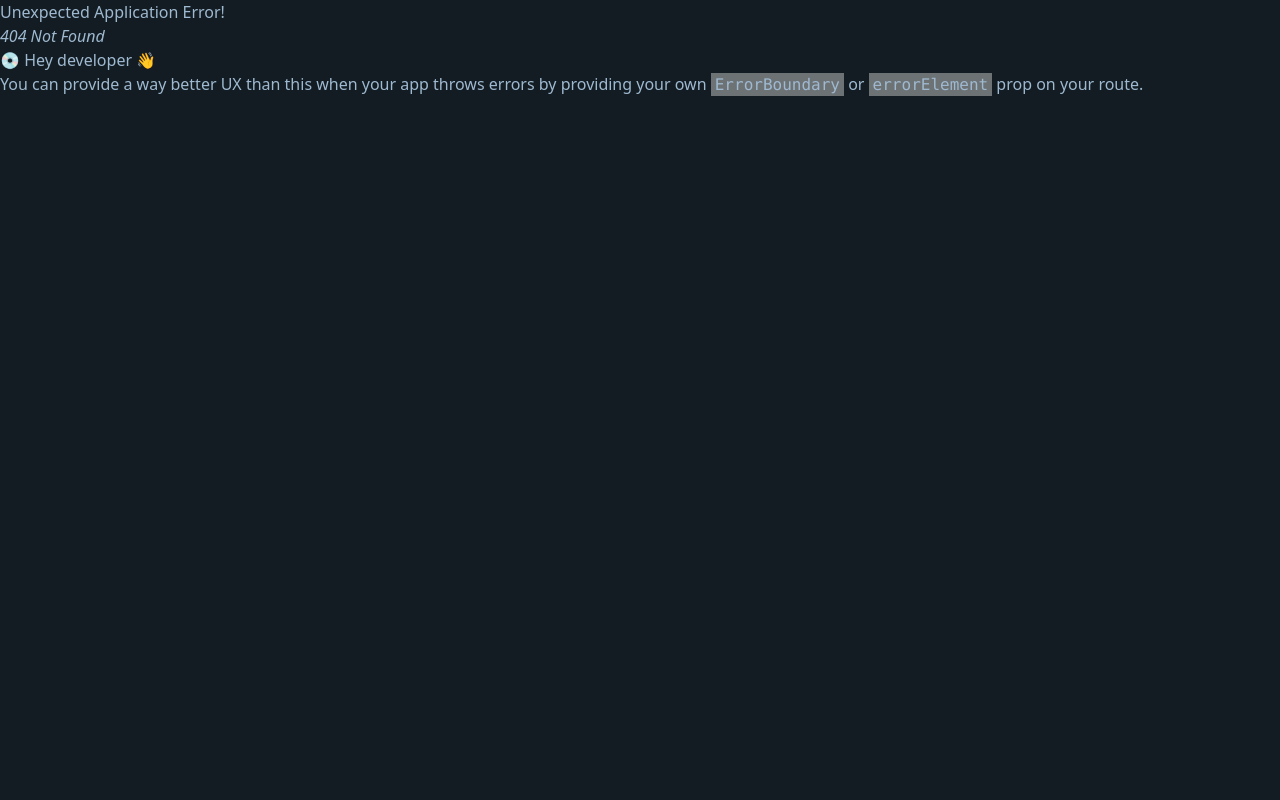
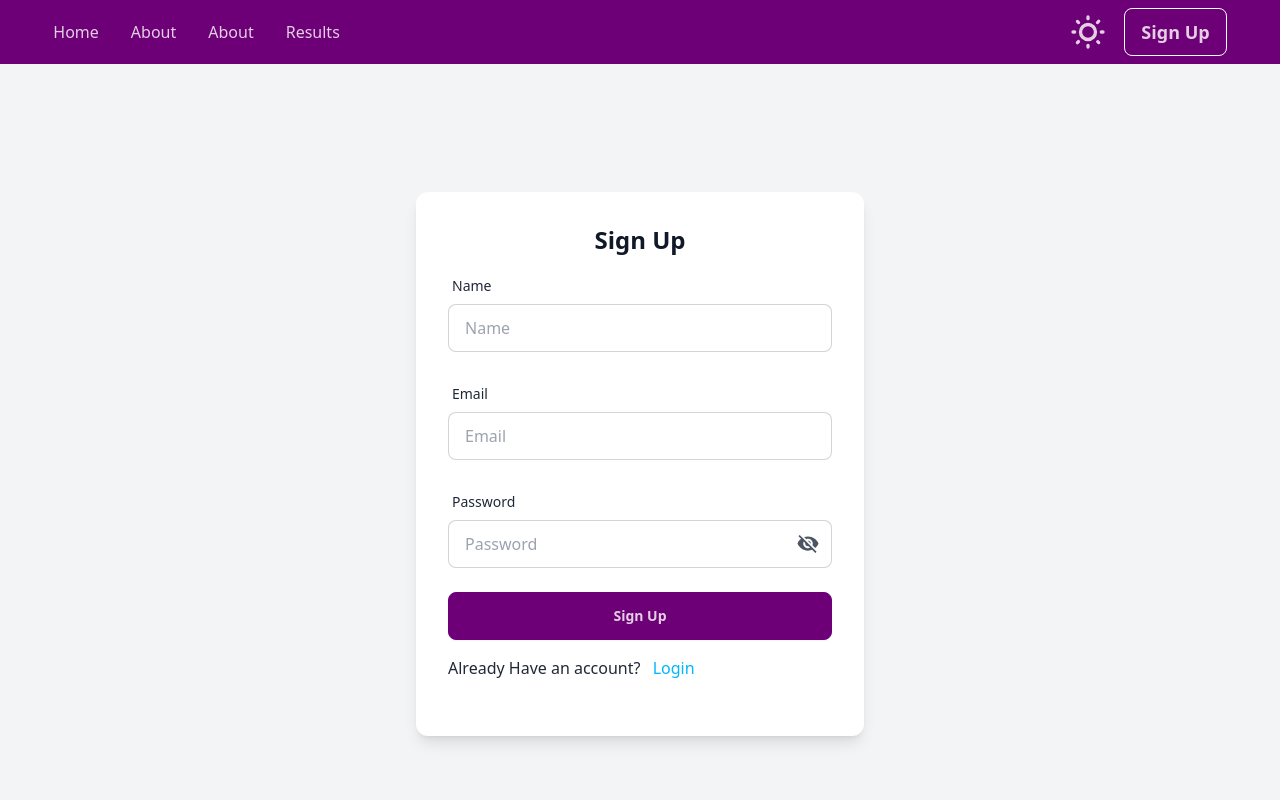
Before and after one commit to misbahulhoq/arbanpublicschool, a React (Vite) app: page /signup in a window 1280 px wide. Before the commit this address had no page. Shown: the top 800 px of the page. Built offline with nearby package versions, Linux system fonts and the light colour scheme.

Commit message:
created signup form

```diff
--- a/index.html
+++ b/index.html
@@ -4,7 +4,7 @@
     <meta charset="UTF-8" />
     <link rel="icon" type="image/svg+xml" href="/vite.svg" />
     <meta name="viewport" content="width=device-width, initial-scale=1.0" />
-    <title>Vite + React</title>
+    <title>Arban Public School</title>
   </head>
   <body>
     <div id="root"></div>
--- /dev/null
+++ b/src/components/LogIn.jsx
@@ -0,0 +1,5 @@
+const LogIn = () => {
+  return <div>LogIn</div>;
+};
+
+export default LogIn;
--- /dev/null
+++ b/src/components/SignUp.jsx
@@ -0,0 +1,155 @@
+import { createUserWithEmailAndPassword } from "firebase/auth";
+import { useState } from "react";
+import { IoMdEye, IoMdEyeOff } from "react-icons/io";
+import auth from "../../utils/firebase";
+import { Link } from "react-router-dom";
+
+const SignUp = () => {
+  const [passwordVisible, setPasswordVisible] = useState(false);
+
+  const [isSigningUp, setIsSigningUp] = useState(false);
+
+  const [successMessage, setSuccessMessage] = useState(null);
+
+  const [errorMessage, setErrorMessage] = useState(null);
+
+  const togglePasswordVisibility = () => {
+    setPasswordVisible(!passwordVisible);
+  };
+
+  const handleSubmit = (e) => {
+    e.preventDefault();
+    const name = e.target.name.value;
+    const email = e.target.email.value;
+    const password = e.target.password.value;
+    setErrorMessage("");
+    setSuccessMessage("");
+
+    if (password.length < 6) {
+      setErrorMessage("Password should be at least 6 characters long");
+      return;
+    } else if (!/^[a-zA-ZÀ-ÿ' -]+$/.test(name)) {
+      setErrorMessage("Please Provide valid name format");
+      return;
+    } else {
+      setIsSigningUp(true);
+      console.log(email, password);
+      createUserWithEmailAndPassword(auth, email, password)
+        .then((data) => {
+          setIsSigningUp(false);
+          console.log(data.user);
+          data.user.displayName = name;
+          setSuccessMessage("SignUp Successfull");
+        })
+        .catch((error) => {
+          setIsSigningUp(false);
+          setErrorMessage(error.message);
+          console.log(error);
+        });
+    }
+  };
+
+  return (
+    <div className="flex items-center justify-center bg-gray-100 lg:min-h-screen">
+      <div className="w-full max-w-md space-y-3 rounded-xl bg-white p-8 shadow-lg">
+        <h1 className="text-center text-2xl font-bold text-gray-900">
+          Sign Up
+        </h1>
+        <form className="space-y-6" onSubmit={handleSubmit}>
+          <div className="form-control">
+            <label className="label">
+              <span className="label-text">Name</span>
+            </label>
+            <input
+              type="text"
+              placeholder="Name"
+              name="name"
+              className="input input-bordered w-full"
+              required
+            />
+          </div>
+
+          <div className="form-control">
+            <label className="label">
+              <span className="label-text">Email</span>
+            </label>
+            <input
+              type="email"
+              placeholder="Email"
+              name="email"
+              className="input input-bordered w-full"
+              required
+            />
+          </div>
+
+          <div className="form-control">
+            <label className="label">
+              <span className="label-text">Password</span>
+            </label>
+            <div className="relative">
+              <input
+                type={passwordVisible ? "text" : "password"}
+                placeholder="Password"
+                name="password"
+                className="input input-bordered w-full pr-10"
+                required
+              />
+              <button
+                type="button"
+                className="absolute inset-y-0 right-0 flex items-center px-3 text-2xl text-gray-600"
+                onClick={togglePasswordVisibility}
+              >
+                {!passwordVisible ? (
+                  // <svg
+                  //   xmlns="http://www.w3.org/2000/svg"
+                  //   className="h-6 w-6"
+                  //   viewBox="0 0 20 20"
+                  //   fill="currentColor"
+                  // >
+                  //   <path d="M10 3a7 7 0 00-7 7 7 7 0 0014 0 7 7 0 00-7-7zM2.94 10c.06-.2.13-.39.22-.57a6.03 6.03 0 0110.68 0c.09.18.16.37.22.57a5.978 5.978 0 01-11.12 0zM10 7a3 3 0 000 6 3 3 0 000-6zm0 2a1 1 0 110 2 1 1 0 010-2z" />
+                  // </svg>
+                  <IoMdEyeOff />
+                ) : (
+                  // <svg
+                  //   xmlns="http://www.w3.org/2000/svg"
+                  //   className="h-6 w-6"
+                  //   viewBox="0 0 20 20"
+                  //   fill="currentColor"
+                  // >
+                  //   <path
+                  //     fillRule="evenodd"
+                  //     d="M10 3a7 7 0 017 7c0 3.866-2.236 6.641-5.514 7.616l1.112 1.11A9.002 9.002 0 0019 10c0-5-4-9-9-9a9.002 9.002 0 00-6.598 14.726l1.112-1.11C4.236 16.641 2 13.866 2 10a7 7 0 018-7zM3.555 2.832a1 1 0 00-1.414 1.414l16.182 16.182a1 1 0 001.414-1.414L3.555 2.832z"
+                  //     clipRule="evenodd"
+                  //   />
+                  // </svg>
+                  <IoMdEye />
+                )}
+              </button>
+            </div>
+          </div>
+
+          <div className="form-control mt-6">
+            <button type="submit" className="btn btn-primary w-full">
+              Sign Up
+            </button>
+
+            <p className="mt-4">
+              Already Have an account?{" "}
+              <Link to="/login" className="p-2 text-info">
+                Login
+              </Link>
+            </p>
+          </div>
+
+          <p className="text-success">{successMessage && successMessage}</p>
+          <p className="text-error">{errorMessage && errorMessage}</p>
+          {isSigningUp && (
+            <span className="loading loading-spinner loading-md"></span>
+          )}
+        </form>
+      </div>
+    </div>
+  );
+};
+
+export default SignUp;
--- a/src/components/Signin.jsx
+++ /dev/null
@@ -1,5 +0,0 @@
-const Signin = () => {
-  return <div>Signin</div>;
-};
-
-export default Signin;
--- a/src/components/Signup.jsx
+++ /dev/null
@@ -1,5 +0,0 @@
-const Signup = () => {
-  return <div>Signup</div>;
-};
-
-export default Signup;
--- a/utils/firebase.js
+++ b/utils/firebase.js
@@ -1,5 +1,6 @@
 // Import the functions you need from the SDKs you need
 import { initializeApp } from "firebase/app";
+import { getAuth } from "firebase/auth";
 // TODO: Add SDKs for Firebase products that you want to use
 // https://firebase.google.com/docs/web/setup#available-libraries
 
@@ -16,4 +17,5 @@ const firebaseConfig = {
 // Initialize Firebase
 const app = initializeApp(firebaseConfig);
 
-export default app;
+const auth = getAuth(app);
+export default auth;
```
Also changed, not shown: src/main.jsx (+6 -1 lines).
